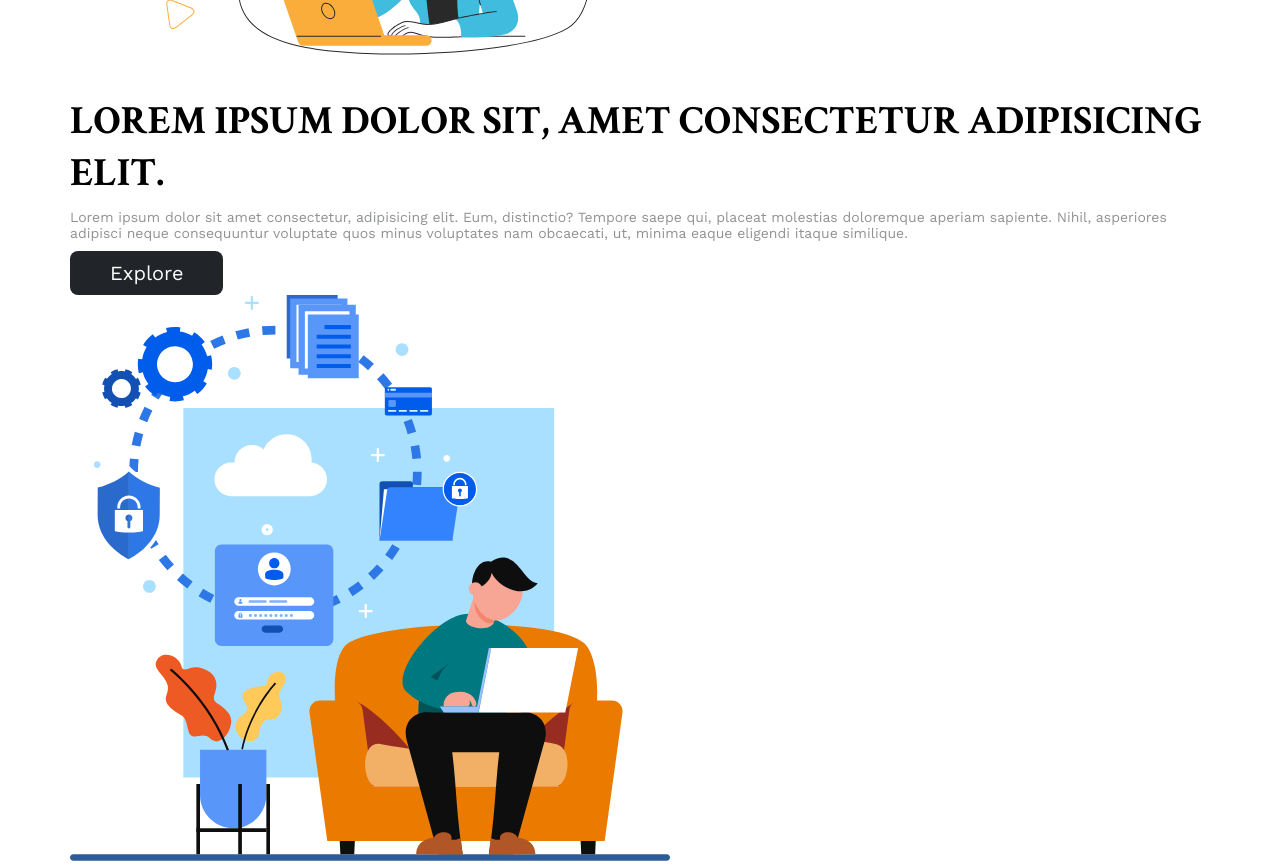
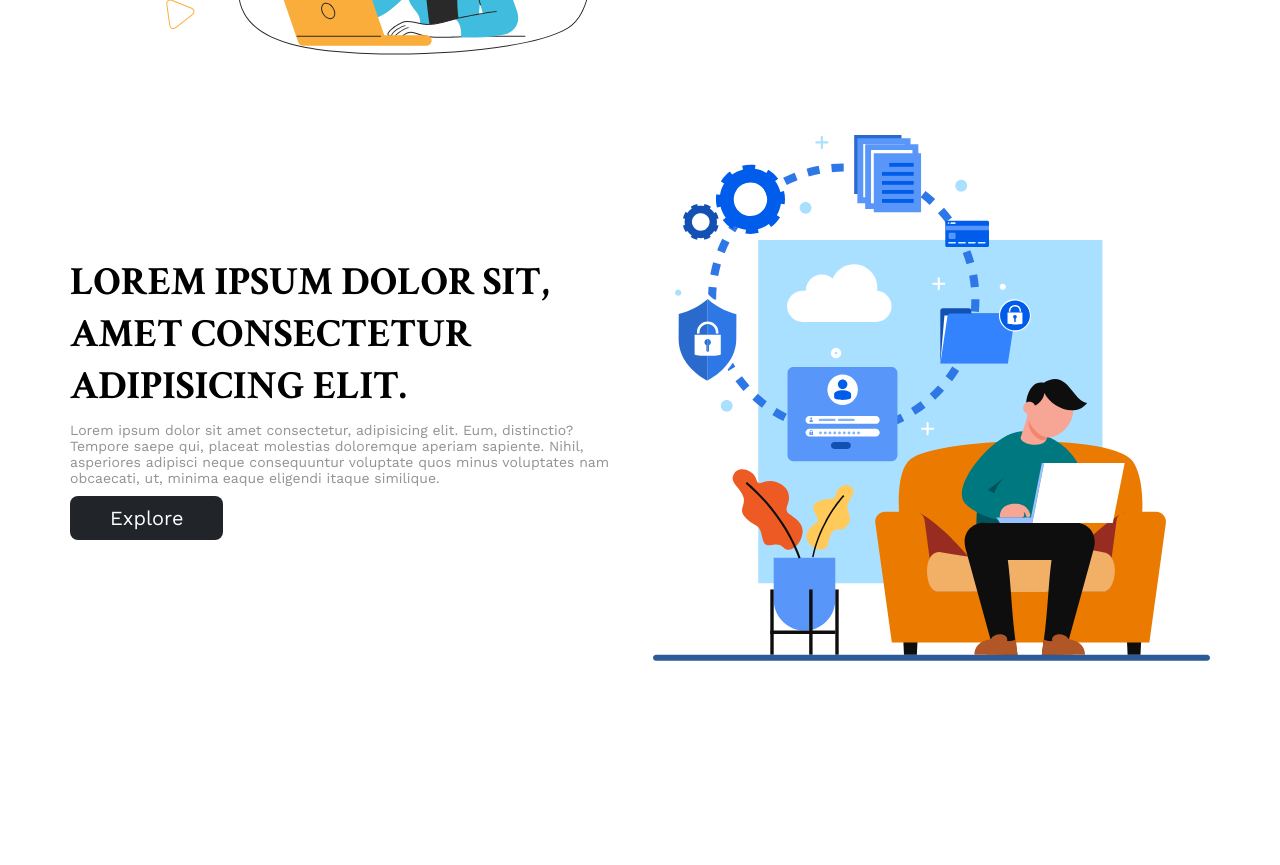
Before and after one commit to cadetCoder/responsive-website, a plain HTML site: page index.html in a window 1280 px wide. Shown: the part 1258-2123 px from the top of the page. After the commit the page ends 1959 px from the top, so only its background shows below. Drawn offline with nearby package versions, Linux system fonts and the light colour scheme.

Commit message:
grid style

```diff
--- a/index.html
+++ b/index.html
@@ -66,7 +66,7 @@
     </div>
   </div>
 
-  <div class="sectionFour container">
+  <div class="sectionFour container grid">
     <div class="sectionFour__left flex">
       <div class="sectionFour__left--title common-title">Lorem ipsum dolor sit, amet consectetur adipisicing elit.</div>
       <div class="sectionFour__left--text">Lorem ipsum dolor sit amet consectetur, adipisicing elit. Eum, distinctio? Tempore saepe qui, placeat molestias doloremque aperiam sapiente. Nihil, asperiores adipisci neque consequuntur voluptate quos minus voluptates nam obcaecati, ut, minima eaque eligendi itaque similique.</div>
```
